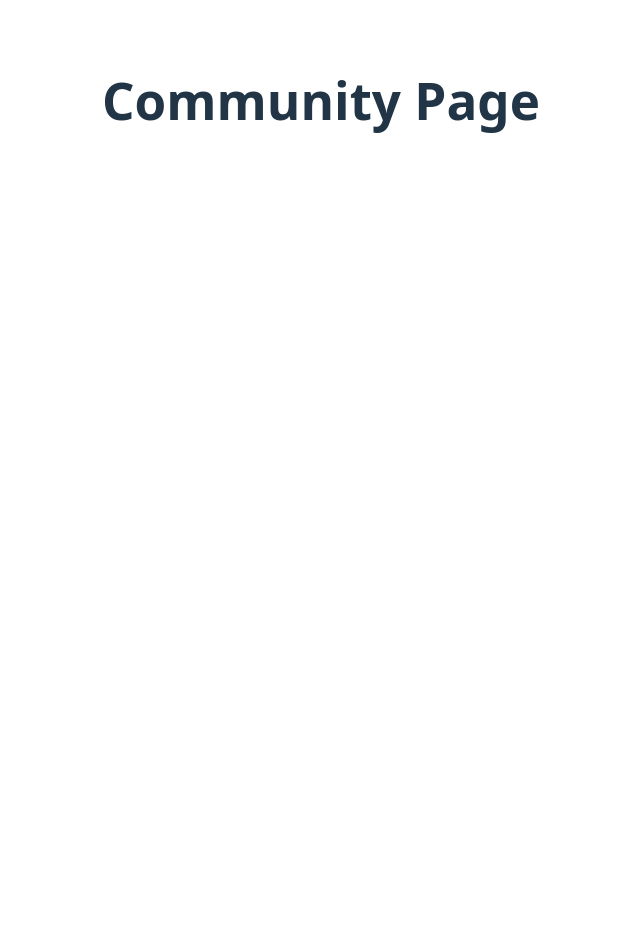
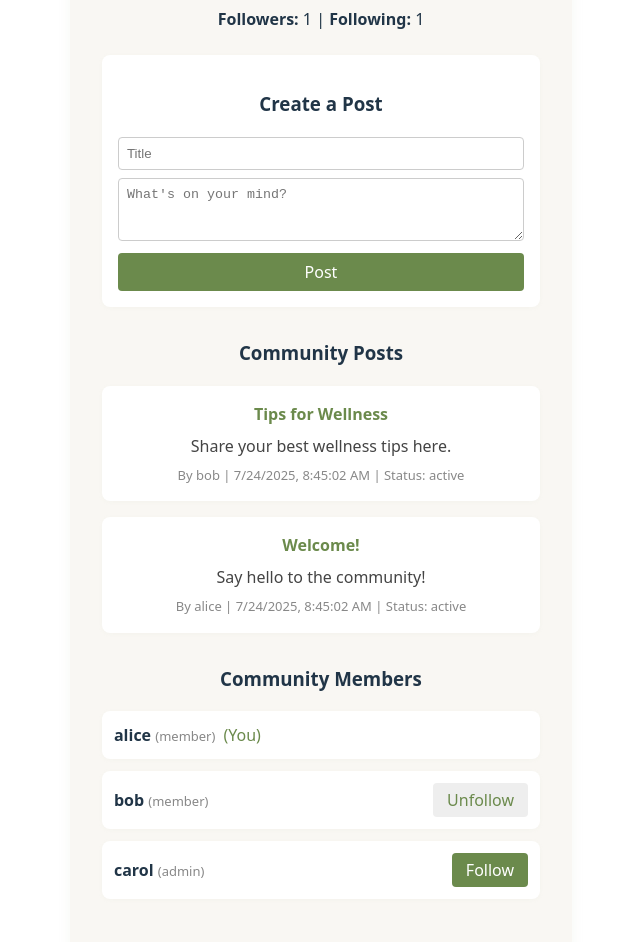
Before and after one commit to Aakarsh1458/Capstone_repository2, a React (Vite) app: page /community in a window 1280 px wide. Shown: the part 300-1242 px from the top of the page, without its empty margins (319-959 px from the left). Before the commit the page ends 800 px from the top, so only its background shows below. Built offline with nearby package versions, Linux system fonts and the light colour scheme; the HTML template or start-up script is replaced by a standard one.

Commit message:
added community page

```diff
--- a/src/pages/community.jsx
+++ b/src/pages/community.jsx
@@ -1,9 +1,178 @@
-import React from 'react';
+import React, { useEffect, useState } from 'react';
+
+// Simulated table names for localStorage
+const USERS_KEY = 'community_users';
+const POSTS_KEY = 'community_posts';
+const FOLLOWS_KEY = 'community_follows';
+
+// Helper: get current user (simulate login)
+function getCurrentUser() {
+  // For demo, use the first user as the logged-in user
+  const users = JSON.parse(localStorage.getItem(USERS_KEY) || '[]');
+  return users[0] || null;
+}
+
+// Helper: initialize demo data if not present
+function initializeDemoData() {
+  if (!localStorage.getItem(USERS_KEY)) {
+    const users = [
+      { id: 1, username: 'alice', role: 'member', created_at: new Date().toISOString() },
+      { id: 2, username: 'bob', role: 'member', created_at: new Date().toISOString() },
+      { id: 3, username: 'carol', role: 'admin', created_at: new Date().toISOString() },
+    ];
+    localStorage.setItem(USERS_KEY, JSON.stringify(users));
+  }
+  if (!localStorage.getItem(POSTS_KEY)) {
+    const posts = [
+      { id: 1, title: 'Welcome!', body: 'Say hello to the community!', user_id: 1, status: 'active', created_at: new Date().toISOString() },
+      { id: 2, title: 'Tips for Wellness', body: 'Share your best wellness tips here.', user_id: 2, status: 'active', created_at: new Date().toISOString() },
+    ];
+    localStorage.setItem(POSTS_KEY, JSON.stringify(posts));
+  }
+  if (!localStorage.getItem(FOLLOWS_KEY)) {
+    const follows = [
+      { following_user_id: 1, followed_user_id: 2, created_at: new Date().toISOString() },
+      { following_user_id: 2, followed_user_id: 1, created_at: new Date().toISOString() },
+    ];
+    localStorage.setItem(FOLLOWS_KEY, JSON.stringify(follows));
+  }
+}
 
 function Community() {
+  const [users, setUsers] = useState([]);
+  const [posts, setPosts] = useState([]);
+  const [follows, setFollows] = useState([]);
+  const [currentUser, setCurrentUser] = useState(null);
+  const [newPost, setNewPost] = useState({ title: '', body: '' });
+  const [refresh, setRefresh] = useState(false); // trigger reload
+
+  // Initialize demo data on first load
+  useEffect(() => {
+    initializeDemoData();
+    setUsers(JSON.parse(localStorage.getItem(USERS_KEY)));
+    setPosts(JSON.parse(localStorage.getItem(POSTS_KEY)));
+    setFollows(JSON.parse(localStorage.getItem(FOLLOWS_KEY)));
+    setCurrentUser(getCurrentUser());
+  }, []);
+
+  // Refresh data when needed
+  useEffect(() => {
+    setUsers(JSON.parse(localStorage.getItem(USERS_KEY)));
+    setPosts(JSON.parse(localStorage.getItem(POSTS_KEY)));
+    setFollows(JSON.parse(localStorage.getItem(FOLLOWS_KEY)));
+    setCurrentUser(getCurrentUser());
+  }, [refresh]);
+
+  if (!currentUser) return <div>No users found. Please register a user first.</div>;
+
+  // --- Post creation ---
+  const handlePostChange = (e) => {
+    setNewPost({ ...newPost, [e.target.name]: e.target.value });
+  };
+  const handlePostSubmit = (e) => {
+    e.preventDefault();
+    if (!newPost.title.trim() || !newPost.body.trim()) return;
+    const allPosts = JSON.parse(localStorage.getItem(POSTS_KEY));
+    const newId = allPosts.length ? Math.max(...allPosts.map(p => p.id)) + 1 : 1;
+    const post = {
+      id: newId,
+      title: newPost.title,
+      body: newPost.body,
+      user_id: currentUser.id,
+      status: 'active',
+      created_at: new Date().toISOString(),
+    };
+    allPosts.push(post);
+    localStorage.setItem(POSTS_KEY, JSON.stringify(allPosts));
+    setNewPost({ title: '', body: '' });
+    setRefresh(r => !r);
+  };
+
+  // --- Follow/unfollow logic ---
+  const isFollowing = (userId) => follows.some(f => f.following_user_id === currentUser.id && f.followed_user_id === userId);
+  const handleFollow = (userId) => {
+    if (userId === currentUser.id) return;
+    const allFollows = JSON.parse(localStorage.getItem(FOLLOWS_KEY));
+    if (!isFollowing(userId)) {
+      allFollows.push({ following_user_id: currentUser.id, followed_user_id: userId, created_at: new Date().toISOString() });
+      localStorage.setItem(FOLLOWS_KEY, JSON.stringify(allFollows));
+      setRefresh(r => !r);
+    }
+  };
+  const handleUnfollow = (userId) => {
+    let allFollows = JSON.parse(localStorage.getItem(FOLLOWS_KEY));
+    allFollows = allFollows.filter(f => !(f.following_user_id === currentUser.id && f.followed_user_id === userId));
+    localStorage.setItem(FOLLOWS_KEY, JSON.stringify(allFollows));
+    setRefresh(r => !r);
+  };
+
+  // --- Followers/Following ---
+  const followers = follows.filter(f => f.followed_user_id === currentUser.id).map(f => f.following_user_id);
+  const following = follows.filter(f => f.following_user_id === currentUser.id).map(f => f.followed_user_id);
+
+  // --- Render ---
   return (
-    <div>
-      <h1>Community Page</h1>
+    <div style={{ maxWidth: 900, margin: '2rem auto', padding: '2rem', background: '#f9f7f3', borderRadius: 12, boxShadow: '0 2px 12px #b7c7a322' }}>
+      <h1 style={{ color: '#6b8a4c' }}>Community Page</h1>
+      <div style={{ marginBottom: 24 }}>
+        <h2>Welcome, {currentUser.username}!</h2>
+        <div style={{ fontSize: 15, color: '#888' }}>
+          <span>Role: {currentUser.role}</span> | <span>Joined: {new Date(currentUser.created_at).toLocaleDateString()}</span>
+        </div>
+        <div style={{ marginTop: 8 }}>
+          <strong>Followers:</strong> {followers.length} | <strong>Following:</strong> {following.length}
+        </div>
+      </div>
+
+      {/* --- Create Post --- */}
+      <div style={{ marginBottom: 32, padding: 16, background: '#fff', borderRadius: 8, boxShadow: '0 1px 4px #b7c7a111' }}>
+        <h3>Create a Post</h3>
+        <form onSubmit={handlePostSubmit} style={{ display: 'flex', flexDirection: 'column', gap: 8 }}>
+          <input name="title" value={newPost.title} onChange={handlePostChange} placeholder="Title" style={{ padding: 8, borderRadius: 4, border: '1px solid #ccc' }} />
+          <textarea name="body" value={newPost.body} onChange={handlePostChange} placeholder="What's on your mind?" rows={3} style={{ padding: 8, borderRadius: 4, border: '1px solid #ccc' }} />
+          <button type="submit" style={{ background: '#6b8a4c', color: '#fff', border: 'none', borderRadius: 4, padding: '8px 16px', marginTop: 4, cursor: 'pointer' }}>Post</button>
+        </form>
+      </div>
+
+      {/* --- Posts Feed --- */}
+      <div style={{ marginBottom: 32 }}>
+        <h3>Community Posts</h3>
+        {posts.length === 0 && <div>No posts yet.</div>}
+        {posts.slice().reverse().map(post => {
+          const author = users.find(u => u.id === post.user_id);
+          return (
+            <div key={post.id} style={{ background: '#fff', borderRadius: 8, marginBottom: 16, padding: 16, boxShadow: '0 1px 4px #b7c7a111' }}>
+              <div style={{ fontWeight: 600, color: '#6b8a4c' }}>{post.title}</div>
+              <div style={{ color: '#444', margin: '8px 0' }}>{post.body}</div>
+              <div style={{ fontSize: 13, color: '#888' }}>
+                By {author ? author.username : 'Unknown'} | {new Date(post.created_at).toLocaleString()} | Status: {post.status}
+              </div>
+            </div>
+          );
+        })}
+      </div>
+
+      {/* --- Users List --- */}
+      <div style={{ marginBottom: 32 }}>
+        <h3>Community Members</h3>
+        <ul style={{ listStyle: 'none', padding: 0 }}>
+          {users.map(user => (
+            <li key={user.id} style={{ marginBottom: 12, background: '#fff', borderRadius: 8, padding: 12, display: 'flex', alignItems: 'center', justifyContent: 'space-between', boxShadow: '0 1px 4px #b7c7a111' }}>
+              <span>
+                <strong>{user.username}</strong> <span style={{ color: '#888', fontSize: 13 }}>({user.role})</span>
+                {user.id === currentUser.id && <span style={{ color: '#6b8a4c', marginLeft: 8 }}>(You)</span>}
+              </span>
+              {user.id !== currentUser.id && (
+                isFollowing(user.id) ? (
+                  <button onClick={() => handleUnfollow(user.id)} style={{ background: '#eee', color: '#6b8a4c', border: 'none', borderRadius: 4, padding: '6px 14px', cursor: 'pointer' }}>Unfollow</button>
+                ) : (
+                  <button onClick={() => handleFollow(user.id)} style={{ background: '#6b8a4c', color: '#fff', border: 'none', borderRadius: 4, padding: '6px 14px', cursor: 'pointer' }}>Follow</button>
+                )
+              )}
+            </li>
+          ))}
+        </ul>
+      </div>
     </div>
   );
 }
```
